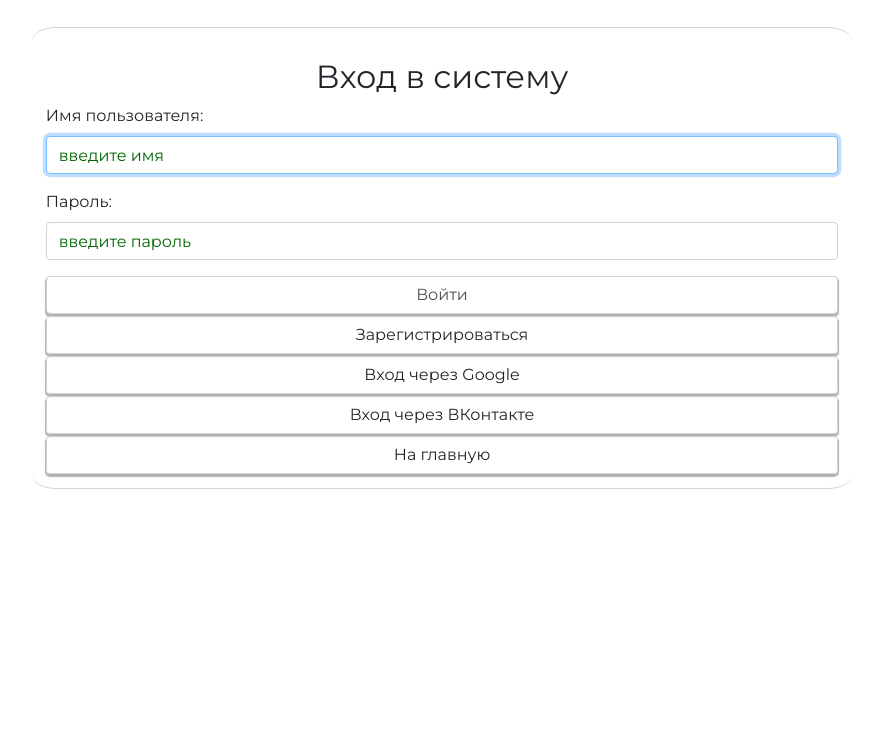
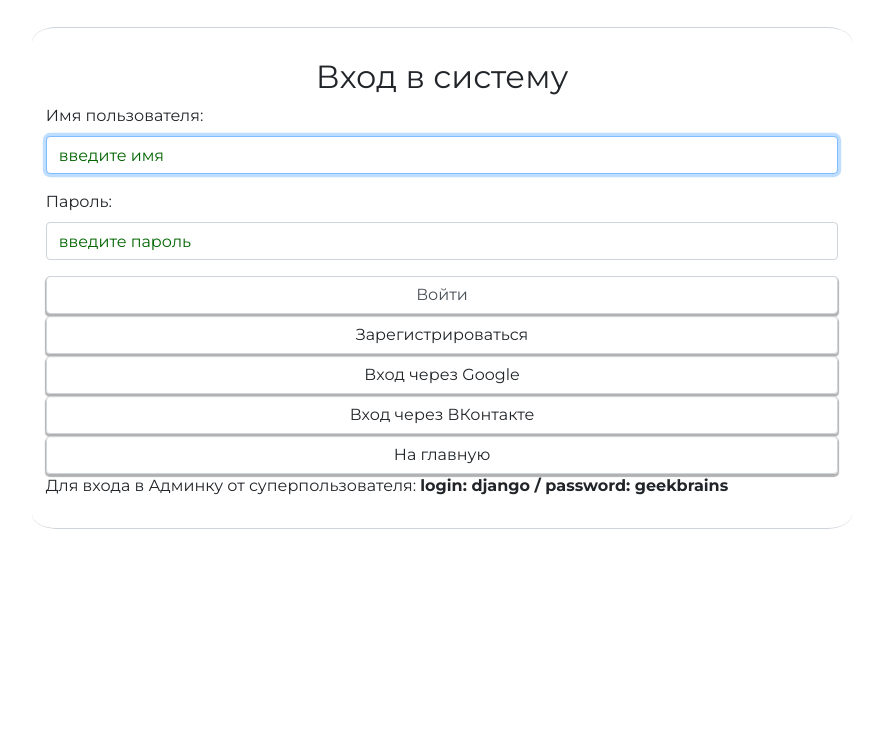
Before and after one commit to radif-ru/Django_optimization_tools, a Django app: page /auth/login/ in a window 1280 px wide; the page is wider, and only the part inside the window is pictured. Shown: the top 738 px of that part, without its empty margins (241-1124 px from the left). Run offline with Django 3.2, Linux system fonts and the light colour scheme; some libraries are stand-ins or nearby versions.

```diff
--- a/authapp/templates/authapp/login.html
+++ b/authapp/templates/authapp/login.html
@@ -39,4 +39,5 @@
        class='btn btn-round form-control'>
         На главную
     </a>
+    <p>Для входа в Админку от суперпользователя: <b>login: django / password: geekbrains</b></p>
 {% endblock %}
```
Also changed, not shown: db.sqlite3.
